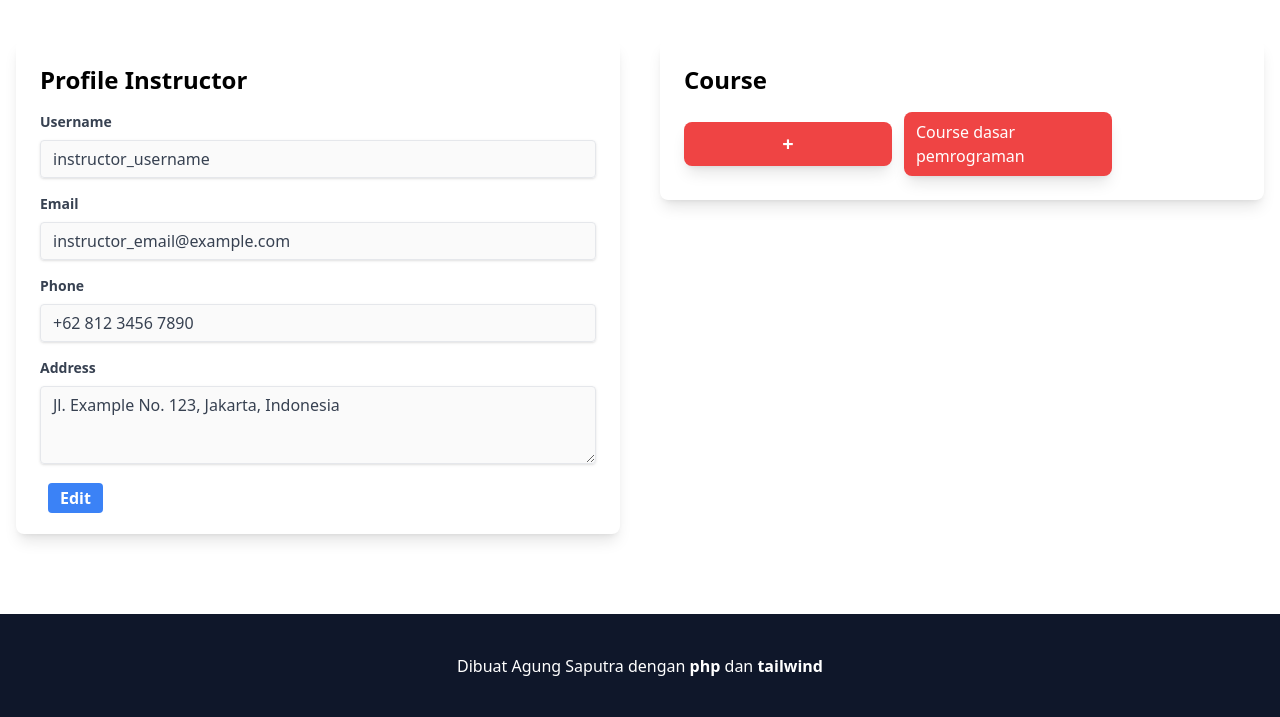
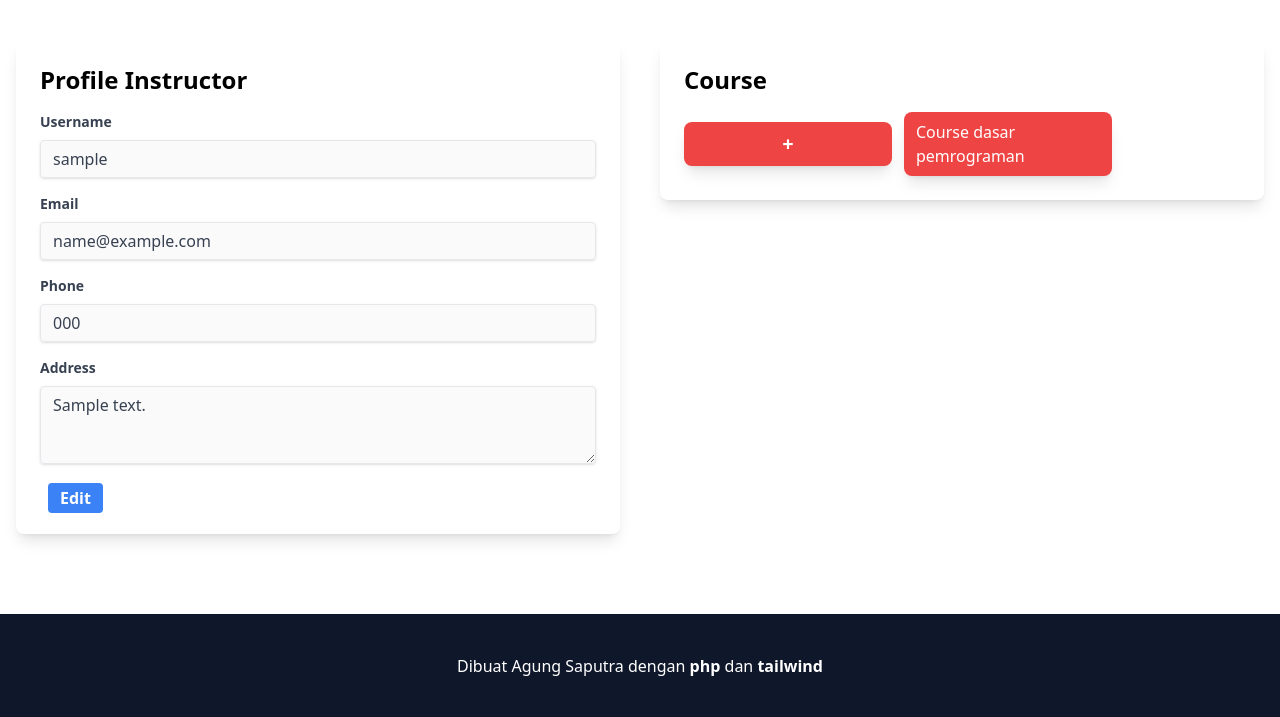
Before and after one commit to difhaels/dx-coding, a PHP site: page /profile/profile-instructor.php in a window 1280 px wide. Shown: the part 56-773 px from the top of the page. Run offline with PHP 8.4, Linux system fonts and the light colour scheme; the visitor is signed in with stand-in values (Sample User, id 1); tables that the repository leaves empty or names only in its code hold one stand-in row (values such as "Sample post"); style sheets or scripts are compiled from the project's sources.

Commit message:
ubah dashboard instructor

```diff
--- a/profile/profile-instructor.php
+++ b/profile/profile-instructor.php
@@ -1,3 +1,20 @@
+<?php
+session_start();
+include '../functions/query.php';
+
+// Cek apakah instruktur sudah login
+if (!isset($_SESSION['instructor_id'])) {
+    header('Location: ../login/login-instructor.php');
+    exit();
+}
+
+// Dapatkan ID instruktur dari sesi
+$instructor_id = $_SESSION['instructor_id'];
+
+// Dapatkan data instruktur dari database
+$instructor = query("SELECT * FROM instructor WHERE id_instructor = $instructor_id")[0];
+?>
+
 <!DOCTYPE html>
 <html lang="en">
 <head>
@@ -16,21 +33,21 @@
                 <h2 class="text-2xl font-semibold mb-4">Profile Instructor</h2>
                 <div class="mb-4">
                     <label class="block text-gray-700 text-sm font-bold mb-2" for="username">Username</label>
-                    <input class="shadow appearance-none border rounded w-full py-2 px-3 text-gray-700 leading-tight focus:outline-none focus:shadow-outline" id="username" type="text" value="instructor_username" disabled>
+                    <input class="shadow appearance-none border rounded w-full py-2 px-3 text-gray-700 leading-tight focus:outline-none focus:shadow-outline" id="username" type="text" value="<?= $instructor['username_instructor'] ?>" disabled>
                 </div>
                 <div class="mb-4">
                     <label class="block text-gray-700 text-sm font-bold mb-2" for="email">Email</label>
-                    <input class="shadow appearance-none border rounded w-full py-2 px-3 text-gray-700 leading-tight focus:outline-none focus:shadow-outline" id="email" type="email" value="instructor_email@example.com" disabled>
+                    <input class="shadow appearance-none border rounded w-full py-2 px-3 text-gray-700 leading-tight focus:outline-none focus:shadow-outline" id="email" type="email" value="<?= $instructor['email_instructor'] ?>" disabled>
                 </div>
                 <div class="mb-4">
                     <label class="block text-gray-700 text-sm font-bold mb-2" for="phone">Phone</label>
-                    <input class="shadow appearance-none border rounded w-full py-2 px-3 text-gray-700 leading-tight focus:outline-none focus:shadow-outline" id="phone" type="text" value="+62 812 3456 7890" disabled>
+                    <input class="shadow appearance-none border rounded w-full py-2 px-3 text-gray-700 leading-tight focus:outline-none focus:shadow-outline" id="phone" type="text" value="<?= $instructor['phone_instructor'] ?>" disabled>
                 </div>
                 <div class="mb-4">
                     <label class="block text-gray-700 text-sm font-bold mb-2" for="address">Address</label>
-                    <textarea class="shadow appearance-none border rounded w-full py-2 px-3 text-gray-700 leading-tight focus:outline-none focus:shadow-outline" id="address" rows="3" disabled>Jl. Example No. 123, Jakarta, Indonesia</textarea>
+                    <textarea class="shadow appearance-none border rounded w-full py-2 px-3 text-gray-700 leading-tight focus:outline-none focus:shadow-outline" id="address" rows="3" disabled><?= $instructor['address_instructor'] ?></textarea>
                 </div>
-                <a href="" class="bg-blue-500 hover:bg-blue-700 text-white font-bold py-1 px-3 ml-2 rounded focus:outline-none focus:shadow-outline">Edit</a>
+                <a href="edit-profile.php" class="bg-blue-500 hover:bg-blue-700 text-white font-bold py-1 px-3 ml-2 rounded focus:outline-none focus:shadow-outline">Edit</a>
             </div>
         </div>
         <div class="flex justify-center mt-10 w-1/2">
```
